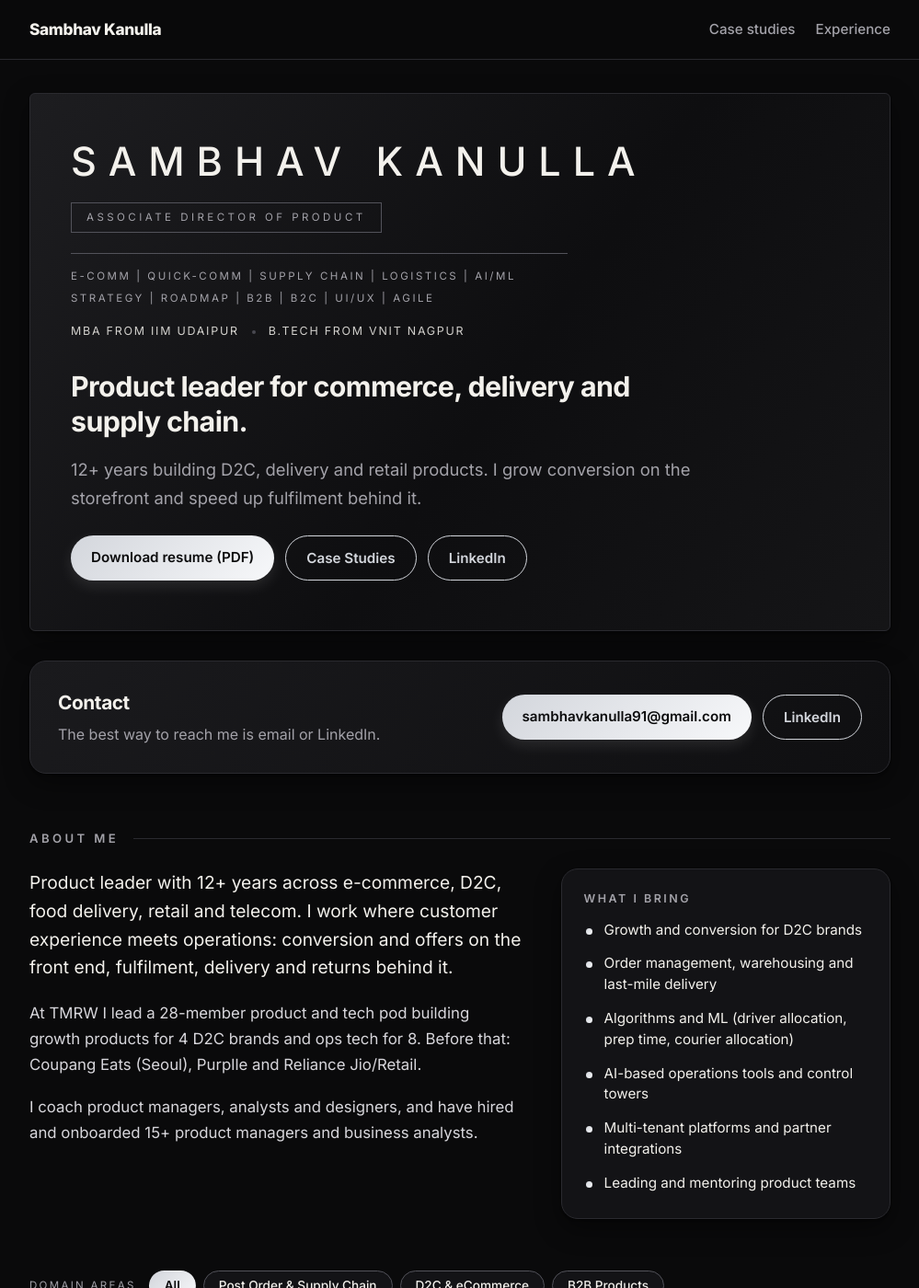
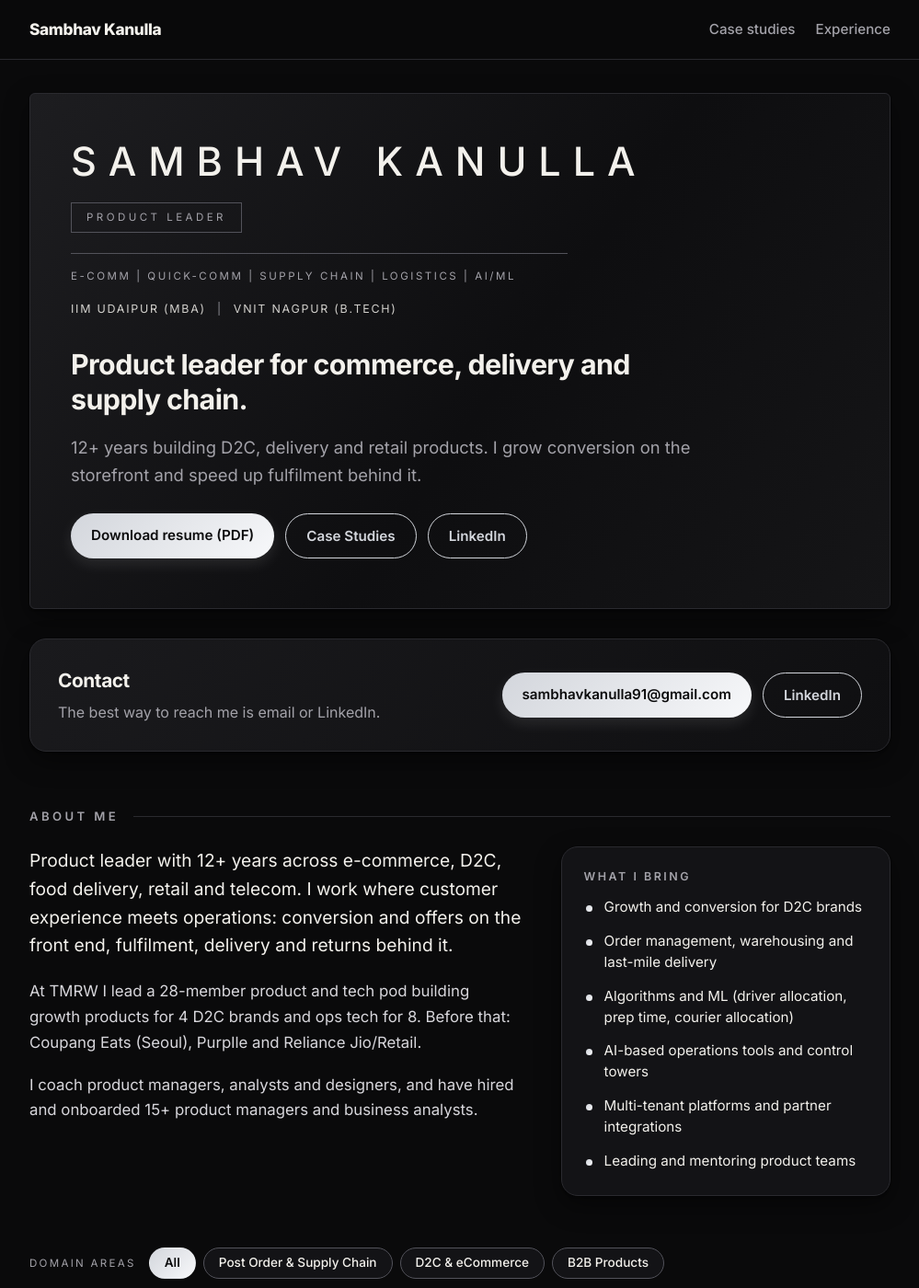
Before and after one commit to sambhavkanulla/sambhavkanulla.github.io, a Jekyll site: the page built from index.html, in a window 1280 px wide and 1400 px high. Shown: the whole window at 92% size, without its empty margins (140-1139 px from the left). Built offline with Jekyll 4.4.1, drawn with Linux system fonts in a browser that asks for light colours.

Commit message:
Header block: Product Leader title, drop second keyword line, education wording
Co-Authored-By: Claude Sonnet 5.5 <noreply@anthropic.com>
Claude-Session: https://claude.ai/code/session_01PrKmB98M39T9226rhsuyd2

```diff
--- a/_data/profile.yml
+++ b/_data/profile.yml
@@ -4,14 +4,13 @@
 # ------------------------------------------------------------
 
 name: "Sambhav Kanulla"
-role: "Associate Director of Product"
+role: "Product Leader"
 location: "Bangalore, India"
 open_to: "Open to Director / Head of Product roles in E-commerce, D2C, Marketplace and Retail. Open to remote."
 
 # Keyword lines under your name on the Home page (one line each)
 keywords:
   - "E-COMM | QUICK-COMM | SUPPLY CHAIN | LOGISTICS | AI/ML"
-  - "STRATEGY | ROADMAP | B2B | B2C | UI/UX | AGILE"
 
 # Credential tags on the Home page
 credentials:
@@ -134,5 +133,5 @@ strengths:
 
 # Shown in the header block on the Home page
 education:
-  - "MBA from IIM Udaipur"
-  - "B.Tech from VNIT Nagpur"
+  - "IIM Udaipur (MBA)"
+  - "VNIT Nagpur (B.Tech)"
--- a/assets/css/portfolio.css
+++ b/assets/css/portfolio.css
@@ -47,7 +47,7 @@ h3 { font-size: 1.15rem; margin: 0 0 0.45em; line-height: 1.3; font-weight: 700;
 /* header block: education line */
 .edu { margin: 14px 0 0; display: flex; flex-wrap: wrap; gap: 6px 0; }
 .edu span { font-size: 0.78rem; letter-spacing: 0.14em; text-transform: uppercase; color: var(--text); opacity: 0.85; }
-.edu span + span::before { content: ""; display: inline-block; width: 4px; height: 4px; border-radius: 50%; background: var(--line-strong); margin: 0 14px; vertical-align: middle; }
+.edu span + span::before { content: "|"; color: var(--muted); margin: 0 12px; }
 
 /* section rhythm and headings on the home page */
 main > section { margin-top: 60px; }
```
